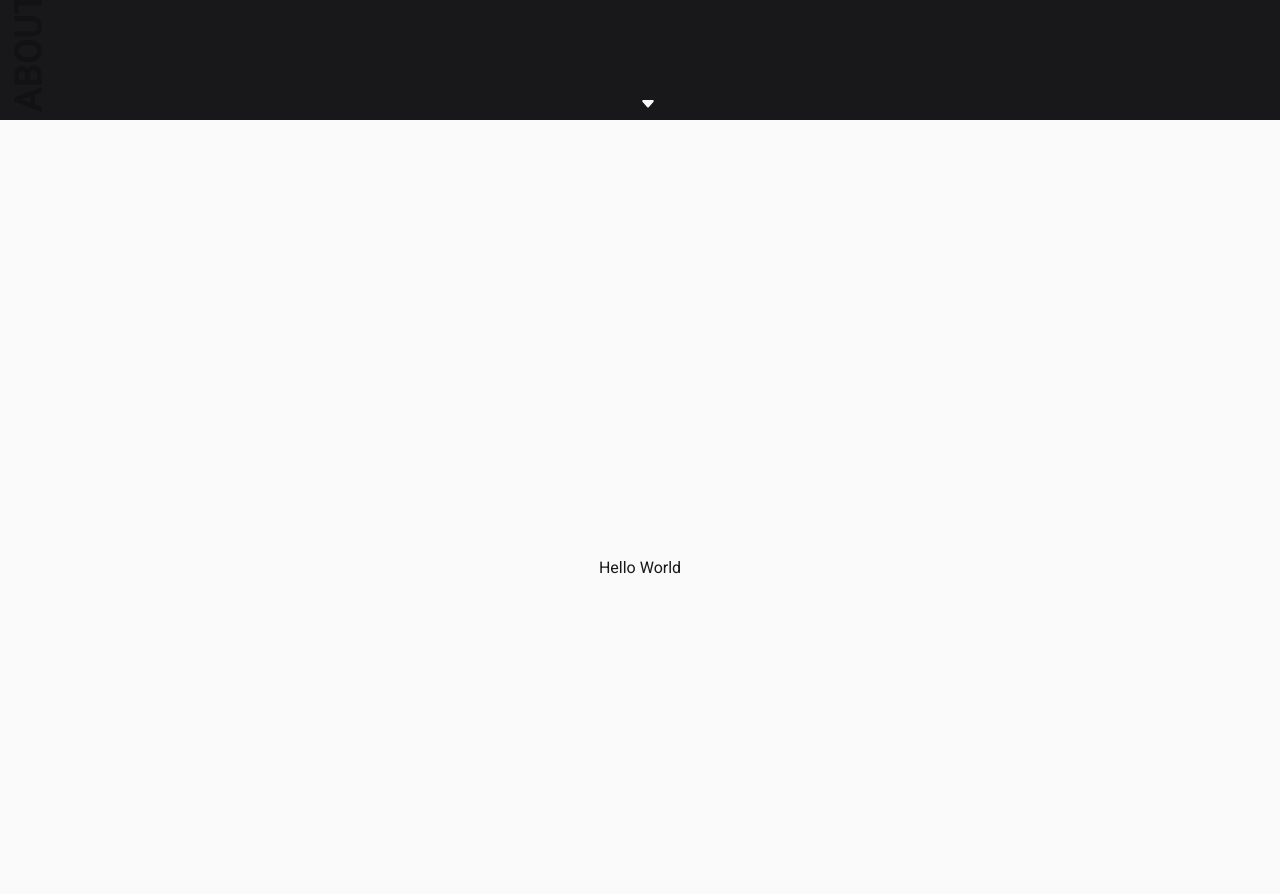
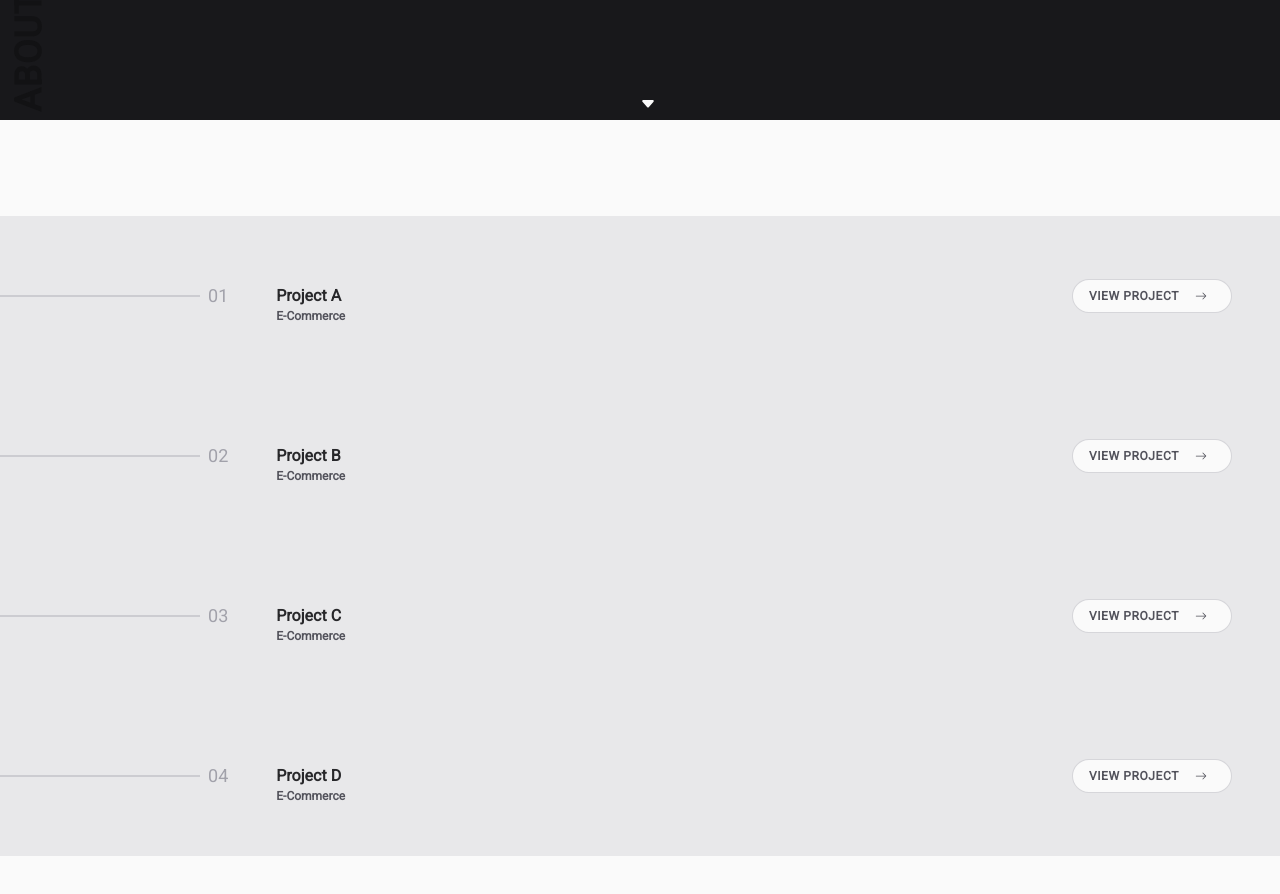
Before and after one commit to williamalowe/portfolio, a Next.js app: page / in a window 1280 px wide. Shown: the part 1480-2374 px from the top of the page. Built offline with nearby package versions, Linux system fonts and the light colour scheme.

Commit message:
feat: add project-item component

```diff
--- a/src/components/about.tsx
+++ b/src/components/about.tsx
@@ -20,10 +20,8 @@ export default function About() {
             bringing digital experiences to life.
           </p>
           <p className="leading-[2rem]">
-            Lorem ipsum dolor sit amet consectetur, adipisicing elit. Velit non
-            numquam quasi fugiat quisquam iusto ipsa recusandae quia repellendus
-            itaque dolor perferendis vitae nihil officia, dolorum hic beatae
-            ducimus facilis.
+            A soon-to-graduate Computer Science student, react developer, and classic big nerd. I have a wide range of educational
+            and professional experience with exposure to industries ranging from agriculture/farming to hospitality to government-level social and market research.
           </p>
         </div>
       </div>
--- /dev/null
+++ b/src/components/project-item.tsx
@@ -0,0 +1,77 @@
+"use client";
+import { motion } from "framer-motion";
+import Image from "next/image";
+import { BsArrowRight } from "react-icons/bs";
+
+export default function ProjectItem({
+  title,
+  index,
+  imgURL,
+  demoURL,
+}: {
+  title: string;
+  index: number;
+  imgURL: string;
+  demoURL: string;
+}) {
+  const arrow = {
+    inactive: {
+      x: 0,
+    },
+    active: {
+      x: 8,
+    },
+  };
+  const parent = {
+    notHovered: {
+      height: "160px",
+    },
+    hovered: {
+      height: "320px",
+    },
+  };
+  const image = {
+    notHovered: {
+      opacity: 0,
+    },
+    hovered: {
+      opacity: 1,
+    },
+  };
+  return (
+    <motion.div
+      className="relative group bg-zinc-400/20 hover:bg-zinc-50 flex items-center transition overflow-hidden"
+      variants={parent}
+      initial="notHovered"
+      whileHover="hovered"
+    >
+      <div className="w-[200px] h-[2px] bg-zinc-400/40" />
+      <h5 className="ml-2 text-zinc-400 text-lg">0{index}</h5>
+      <div className="ml-12 relative w-full flex-1">
+        <h3 className="text-zinc-800 font-bold group-hover:text-4xl transition">
+          {title}
+        </h3>
+        <p className="absolute text-xs font-bold top-6 w-fit text-zinc-600 group-hover:top-12 transition">
+          E-Commerce
+        </p>
+      </div>
+      <div className="flex flex-1 h-[160px] items-center">
+        <motion.a
+          href={demoURL}
+          className="z-20 flex items-center text-zinc-600 font-bold gap-x-4 ml-auto mr-12 px-4 py-2 tracking-wider rounded-full bg-zinc-50 border border-zinc-400/40 text-xs uppercase pr-6"
+          initial="inactive"
+          whileHover="active"
+        >
+          View Project
+          <motion.div variants={arrow}>
+            <BsArrowRight />
+          </motion.div>
+        </motion.a>
+        <motion.div
+          className="absolute bg-red-600 flex-1 w-full h-[400px] top-8 rounded-tl"
+          variants={image}
+        ></motion.div>
+      </div>
+    </motion.div>
+  );
+}
--- a/src/components/projects.tsx
+++ b/src/components/projects.tsx
@@ -1,13 +1,37 @@
 import React from 'react'
+import ProjectItem from './project-item'
 
 export default function Projects() {
   return (
     <section
       id="projects"
-      className="relative h-screen w-full flex bg-zinc-50 text-zinc-900 justify-center px-24 pt-24"
+      className="relative min-h-screen w-full flex flex-col bg-zinc-50 text-zinc-900 justify-center pt-24"
     >
-      <div className="flex items-center justify-center max-w-[1200px]">
-        <h1>Hello World</h1>
+      <div className="flex flex-col flex-1">
+          <ProjectItem
+            title="Project A"
+            index={1}
+            imgURL={'abc'}
+            demoURL={'abc'}
+          />
+          <ProjectItem
+            title="Project B"
+            index={2}
+            imgURL={'abc'}
+            demoURL={'abc'}
+          />
+          <ProjectItem
+            title="Project C"
+            index={3}
+            imgURL={'abc'}
+            demoURL={'abc'}
+          />
+          <ProjectItem
+            title="Project D"
+            index={4}
+            imgURL={'abc'}
+            demoURL={'abc'}
+          />
       </div>
     </section>
   )
```
